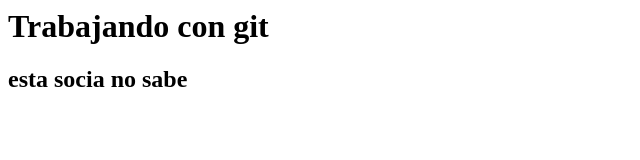
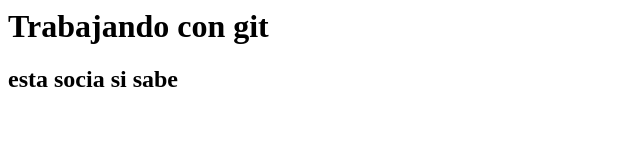
Before and after one commit to camilaparra05/dir_clase, a plain HTML site: page index.html in a window 1280 px wide. Shown: the full height of the page, 0-640 px from the left. Drawn offline with Linux system fonts and the light colour scheme.

Commit message:
Edicion del titulo 2 y modificacion del documento

```diff
--- a/index.html
+++ b/index.html
@@ -3,6 +3,6 @@
 	</head>
 	<body>
 		<h1> Trabajando con git</h1>
-		<h2> esta socia no sabe</h2>
+		<h2> esta socia si sabe</h2>
 	</body>
 </html>
```
